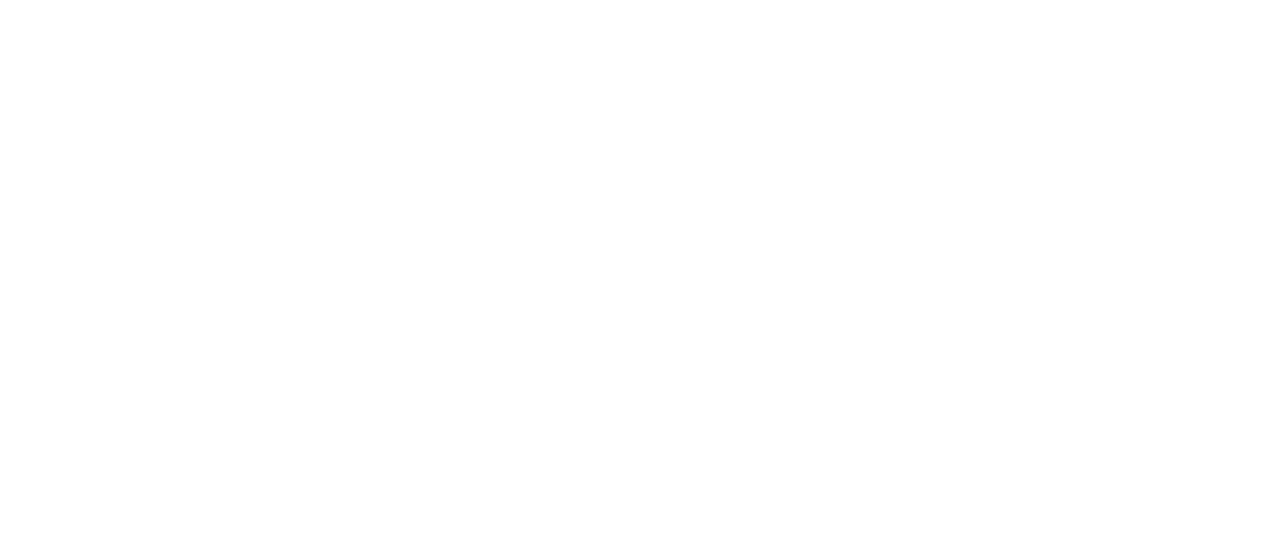
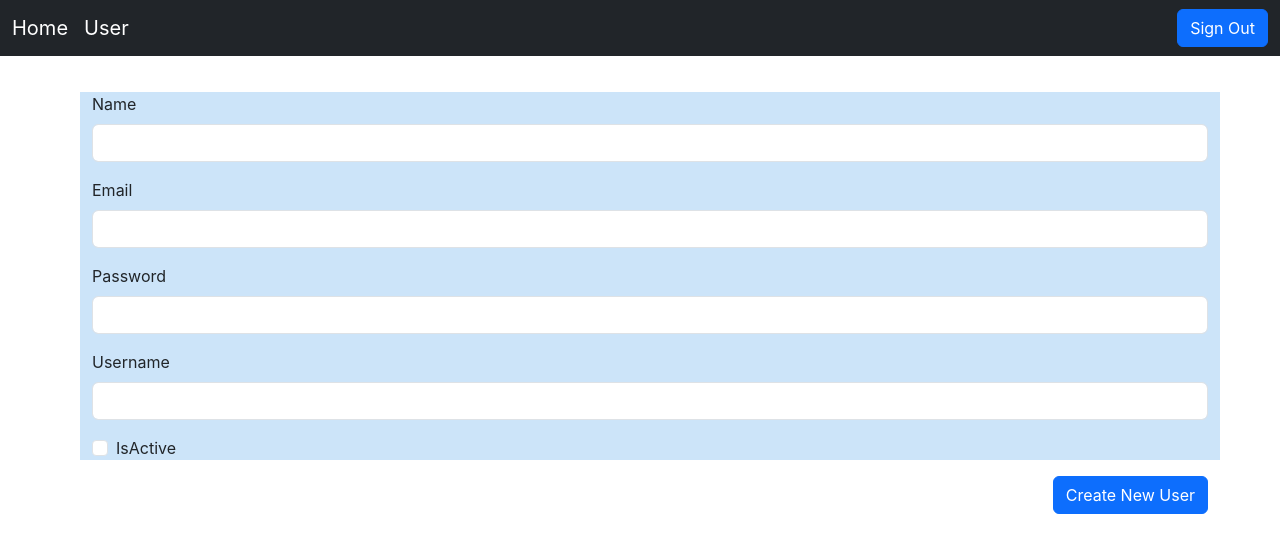
Before and after one commit to Prashraj78/crm-app, a React (Create React App) app: page /userForm in a window 1280 px wide. Before the commit this address had no page. Shown: the top 552 px of the page. Built offline with nearby package versions, Linux system fonts and the light colour scheme; sample sign-in values are in the browser's storage; some icons are missing.

Commit message:
user add to ther userlist

```diff
--- a/src/components/Navbar/Navbar.js
+++ b/src/components/Navbar/Navbar.js
@@ -31,7 +31,7 @@
     <nav className="navbar navbar-expand-lg bg-dark" data-bs-theme="dark">
       <div className="container-fluid">
         <a className="navbar-brand" href="/">Home</a>
-        <a className="navbar-brand" href="/User">User</a>
+        <a className="navbar-brand" href="/Users">User</a>
         <button className="navbar-toggler" type="button" data-bs-toggle="collapse" data-bs-target="#navbarSupportedContent" aria-controls="navbarSupportedContent" aria-expanded="false" aria-label="Toggle navigation">
           <span className="navbar-toggler-icon"></span>
         </button>
--- /dev/null
+++ b/src/components/User/UserForm/UserForm.js
@@ -0,0 +1,113 @@
+import { useEffect, useState } from "react";
+import { useNavigate, useParams } from "react-router-dom";
+import NavBar from "../../Navbar/Navbar";
+
+function UserForm() {
+  const [userToUpdate, setUser] = useState({});
+
+  const navigate = useNavigate();
+
+  function handleFormSubmit() {
+    console.log(userToUpdate);
+    fetch("http://localhost:4000/api/user/signup", {
+      method: "POST",
+      body: JSON.stringify(userToUpdate),
+      headers: {
+        "Content-Type": "application/json",
+      },
+    })
+      .then((res) => {
+        navigate("/users");
+      });
+  }
+
+  return (
+    <div>
+      <NavBar />
+      <div className="container">
+        <div className="mb-3">
+          <label htmlFor="exampleFormControlInput1" className="form-label">
+            Name
+          </label>
+          <input
+            value={userToUpdate.name}
+            onInput={(e) => {
+              let obj = { ...userToUpdate };
+              obj.name = e.target.value;
+              setUser(obj);
+            }}
+            type="text"
+            className="form-control"></input>
+        </div>
+        <div className="mb-3">
+          <label htmlFor="exampleFormControlInput1" className="form-label">
+            Email
+          </label>
+          <input
+            value={userToUpdate.email}
+            onInput={(e) => {
+              setUser({
+                ...userToUpdate,
+                email: e.target.value,
+              });
+            }}
+            type="text"
+            className="form-control"></input>
+        </div>
+        <div className="mb-3">
+          <label htmlFor="exampleFormControlInput1" className="form-label">
+            Password
+          </label>
+          <input
+            value={userToUpdate.password}
+            onInput={(e) => {
+              let obj = { ...userToUpdate };
+              obj.password = e.target.value;
+              setUser(obj);
+            }}
+            type="password"
+            className="form-control"></input>
+        </div>
+
+        <div className="mb-3">
+          <label htmlFor="exampleFormControlInput1" className="form-label">
+            Username
+          </label>
+          <input
+            value={userToUpdate.username}
+            onInput={(e) => {
+              let obj = { ...userToUpdate };
+              obj.username = e.target.value;
+              setUser(obj);
+            }}
+            type="text"
+            className="form-control"></input>
+        </div>
+        <div className="mb-3">
+          <div className="form-check">
+            <input
+              onChange={(e) => {
+                console.log(e.target.checked);
+                let obj = { ...userToUpdate };
+                obj.isActive = e.target.checked;
+                setUser(obj);
+              }}
+              className="form-check-input" type="checkbox" value="" id="flexCheckIndeterminateDisabled">
+            </input>
+            <label className="form-check-label" for="flexCheckIndeterminateDisabled">
+              IsActive
+            </label>
+          </div>
+        </div>
+        <button
+          onClick={handleFormSubmit}
+          className="btn btn-primary float-end"
+          type="button">
+          Create New User
+        </button>
+      </div>
+    </div>
+  );
+}
+
+export default UserForm;
--- a/src/index.js
+++ b/src/index.js
@@ -1,7 +1,6 @@
 import React from 'react';
 import ReactDOM from 'react-dom/client';
 import './index.css';
-import App from './App';
 import SecuredRoutes from "./components/SecuredRoutes/SecuredRoutes";
 import reportWebVitals from './reportWebVitals';
 import { BrowserRouter, Route, Routes } from 'react-router-dom';
@@ -10,6 +9,7 @@
 import SignUp from './components/SignUp/SIgnUp';
 import SignIn from './components/SignIn/SignIn';
 import UserList from './components/User/UserList';
+import UserForm from './components/User/UserForm/UserForm';
 
 const root = ReactDOM.createRoot(document.getElementById('root'));
 root.render(
@@ -22,19 +22,25 @@
           </SecuredRoutes>
         }>
         </Route>
-        <Route path='/signup' element={<SignUp />}>
+        <Route path='/users' element={
+          <SecuredRoutes>
+            <UserList />
+          </SecuredRoutes>
+        }>
         </Route>
+        <Route path='/userForm' element={
+          <SecuredRoutes>
+            <UserForm />
+          </SecuredRoutes>
+        }>
+        </Route>
+        {/* <Route path='/signup' element={<SignUp />}>
+        </Route> */}
         <Route path='/signin' element={<SignIn />}>
         </Route>
         <Route path='form' element={
           <SecuredRoutes>
             <CustomerForm />
-          </SecuredRoutes>
-        }>
-        </Route>
-        <Route path='user' element={
-          <SecuredRoutes>
-           <UserList/>
           </SecuredRoutes>
         }>
         </Route>
```
Also changed, not shown: src/components/User/UserForm/UserForm.jsx (deleted).
